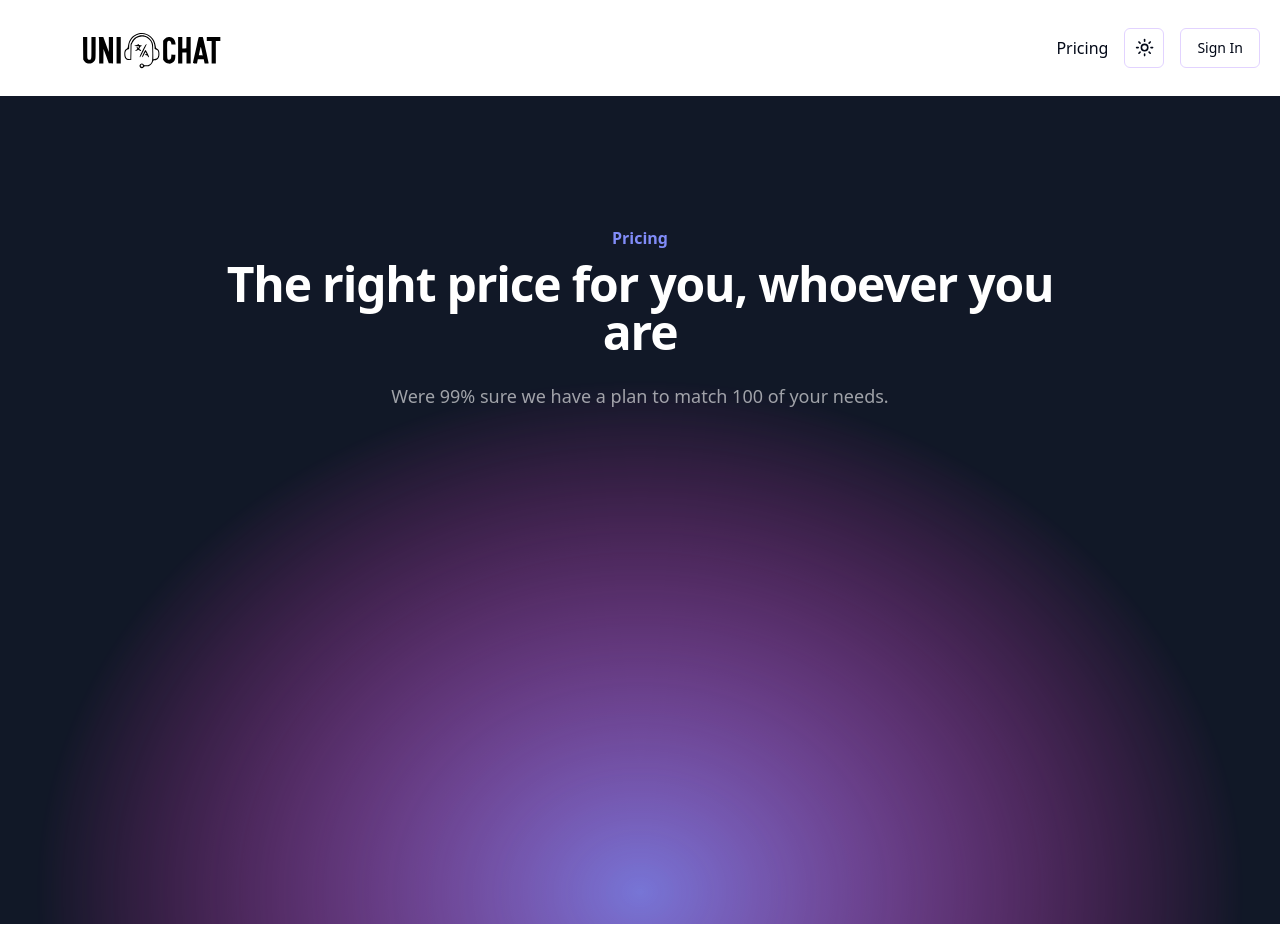
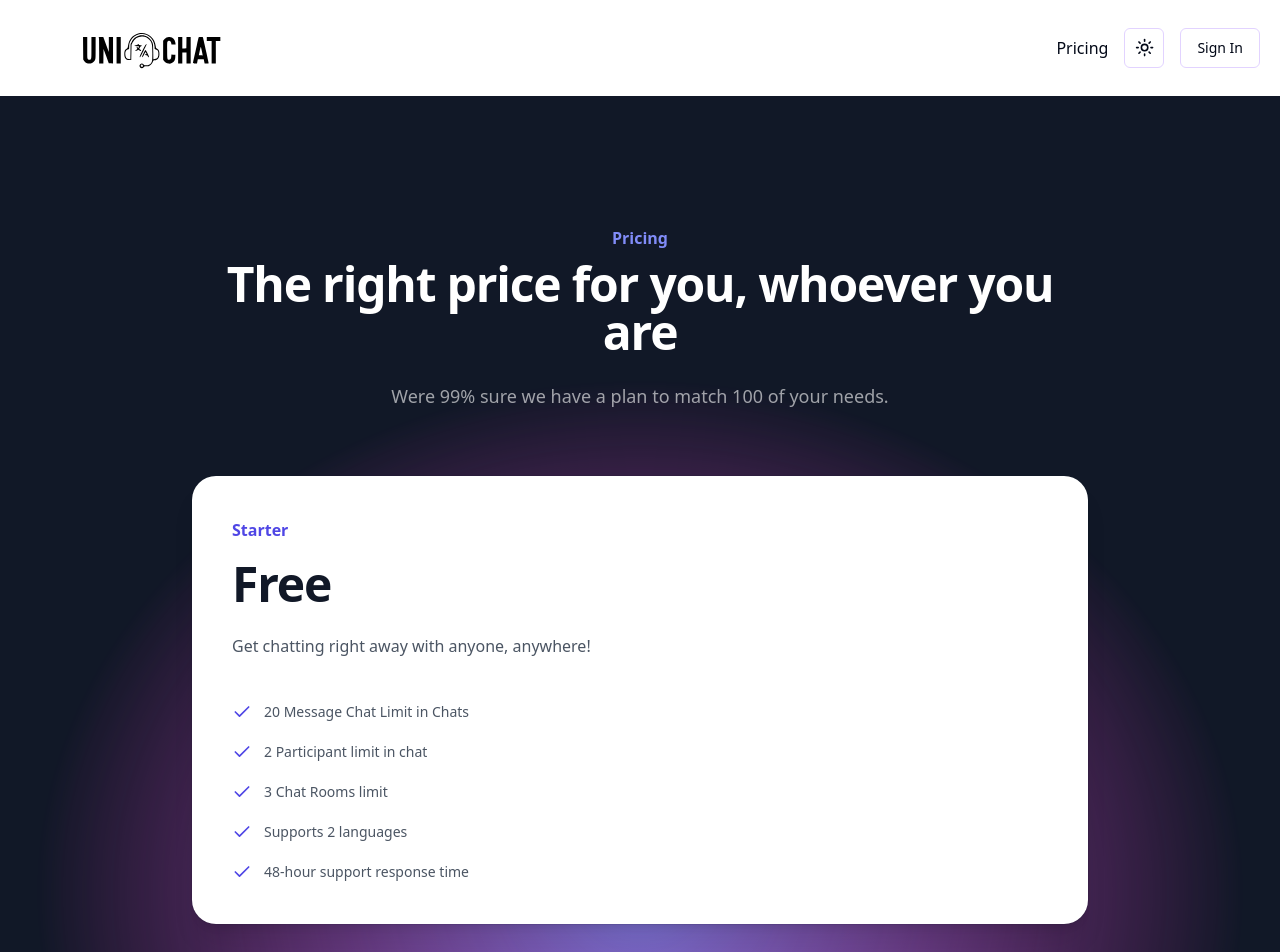
Before and after one commit to CodebyCyrus/saas-unitalk, a Next.js app: page /pricing in a window 1280 px wide. Shown: the top 952 px of the page. Before the commit the page ends 924 px from the top, so only its background shows below. Built offline with nearby package versions, Linux system fonts and the light colour scheme; no server answers.

Commit message:
Pricing card improvment

```diff
--- a/components/PricingCards.tsx
+++ b/components/PricingCards.tsx
@@ -1,7 +1,9 @@
+import { CheckIcon } from "lucide-react";
+
 const tiers = [
   {
     name: "Starter",
-    id: null,
+    id: "starter_ID",
     href: "#",
     priceMonthly: null,
     desciption: "Get chatting right away with anyone, anywhere!",
@@ -15,7 +17,7 @@ const tiers = [
   },
   {
     name: "Pro",
-    id: "code",
+    id: "stripe_code",
     href: "#",
     priceMonthly: "5.99$",
     desciption: "Unlock the Full potential with Pro!",
@@ -34,7 +36,56 @@ const tiers = [
 export const PricingCards = ({ redirect }: { redirect: boolean }) => {
   return (
     <div>
-      <div className="mx-auto grid max-w-md grid-cols-1 gap-8 lg:max-w-4xl lg:grid-cols"></div>
+      <div className="mx-auto grid max-w-md grid-cols-1 gap-8 lg:max-w-4xl lg:grid-cols">
+        {tiers.map((tier) => (
+          <div
+            key={tier.id}
+            className="flex flex-col justify-between rounded-3xl bg-white p-8 shadow-xl ring-1 ring-gray-900/10 sm:p-10"
+          >
+            <div>
+              <h3
+                id={tier.id + tier.name}
+                className="text-base font-semibold leading-7 text-indigo-600"
+              >
+                {tier.name}
+              </h3>
+              <div className="mt-4 flex items-baseline gap-x-2">
+                {tier.priceMonthly ? (
+                  <>
+                    <span className="text-5xl font-bold tracking-tight text-gray-900">
+                      {tier.priceMonthly}
+                    </span>
+                    <span className="text-5xl font-semibold leading-7  text-gray-600">
+                      /month
+                    </span>
+                  </>
+                ) : (
+                  <span className="text-5xl font-bold tracking-tight text-gray-900">
+                    Free
+                  </span>
+                )}
+              </div>
+              <p className="mt-6 text-base leading-7  text-gray-600">
+                {tier.desciption}
+              </p>
+              <ul
+                role="list"
+                className="mt-10 space-y-4 text-sm leading-6 text-gray-600"
+              >
+                {tier.features.map((feature) => (
+                  <li key={feature} className="flex gap-x-3">
+                    <CheckIcon
+                      className="h-6 w-5 text-indigo-600"
+                      aria-hidden="true"
+                    />
+                    {feature}
+                  </li>
+                ))}
+              </ul>
+            </div>
+          </div>
+        ))}
+      </div>
     </div>
   );
 };
```
